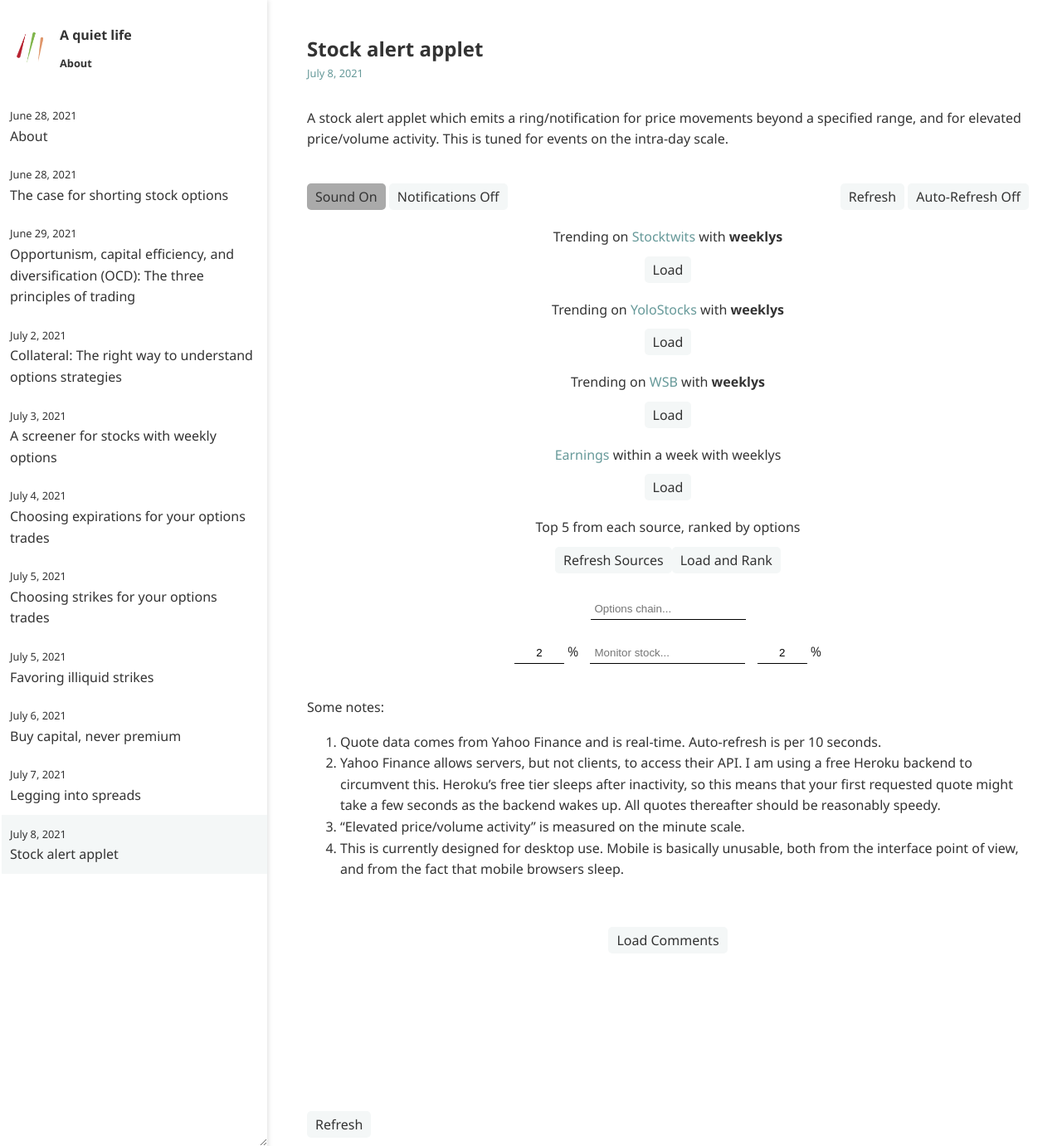
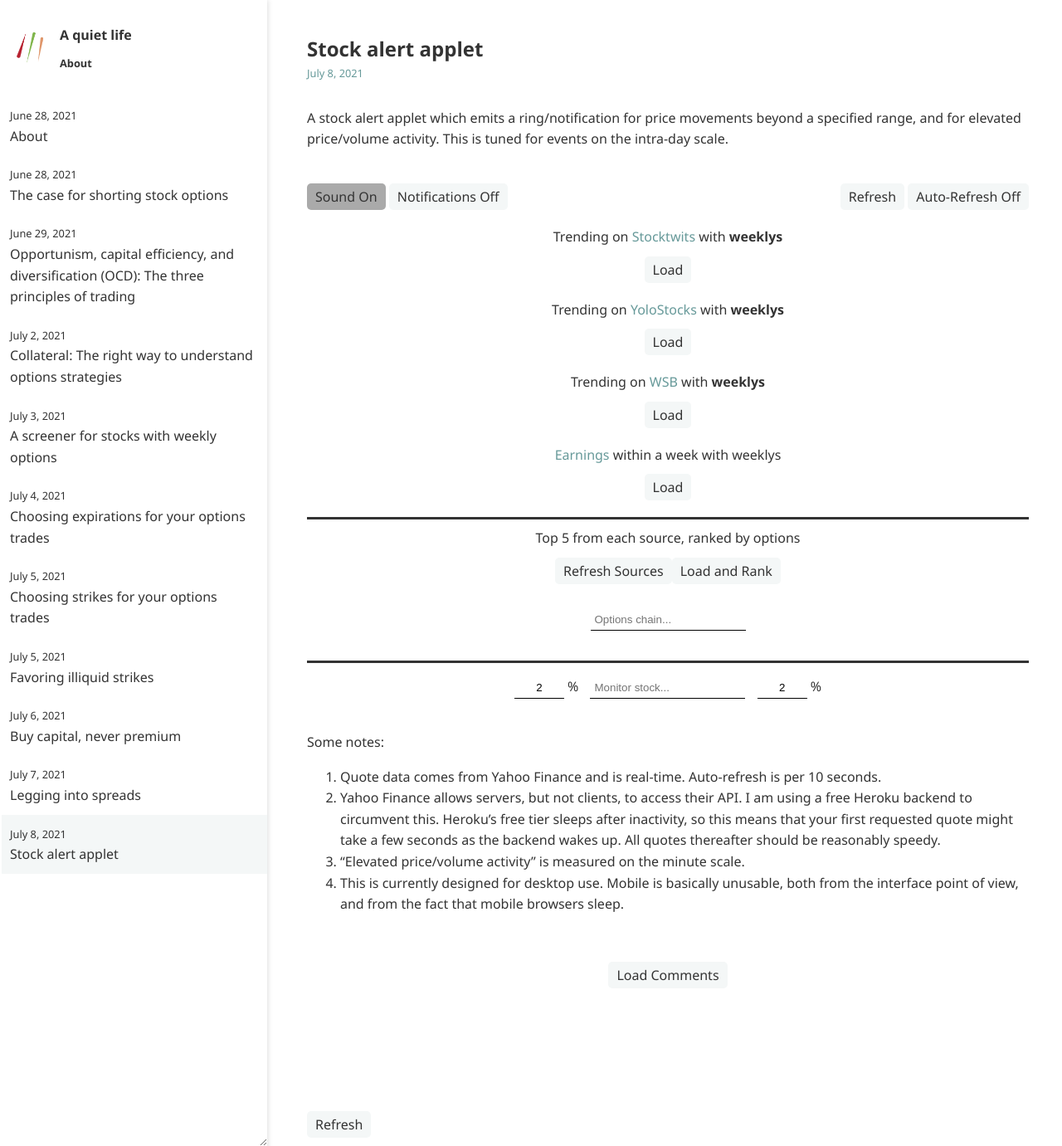
Before and after one commit to ansyblenetwork/aquietlife, a Jekyll site: the page built from _posts/2021-07-08-alerts.md, in a window 1280 px wide and 1381 px high. Shown: the whole window at 83% size. Built offline with Jekyll 4.4.1, drawn with Linux system fonts in a browser that asks for light colours.

Commit message:
Update 2021-07-08-alerts.md

```diff
--- a/_posts/2021-07-08-alerts.md
+++ b/_posts/2021-07-08-alerts.md
@@ -33,7 +33,7 @@
 <div style="margin-bottom:10px; text-align:center" id="earnings"><a target='_blank' href='https://finance.yahoo.com/calendar/earnings'>Earnings</a> within a week with weeklys</div>
 <button id="earningsButton" style="margin:0px auto 20px auto; display:block;" onclick="if (this.textContent == 'Load') updateEarnings(); else addAll(earnings)">Load</button>
 
-<div style="margin-bottom:10px; text-align:center" id="merge">Top 5 from each source, ranked by options</div>
+<div style="margin-bottom:10px; text-align:center; padding-top:10px; border-top:solid" id="merge">Top 5 from each source, ranked by options</div>
 	<div style="margin-bottom:20px; text-align:center">
 <button onclick="updateAll();">Refresh Sources</button><button id="mergeButton" onclick="mergeAll()">Load and Rank</button>
 	</div>
@@ -46,7 +46,7 @@
 id="optionsInput" type="text" style="margin:10px;" autocomplete="off" placeholder="Options chain...">
 </div>
 
-<ul style="list-style-type:none; padding-left:0px;" id="optionslist"></ul>
+<ul style="list-style-type:none; padding-left:0px;padding-bottom:10px; border-bottom:solid" id="optionslist"></ul>
 
 
 <div style="width:max-content; margin:auto">
```
